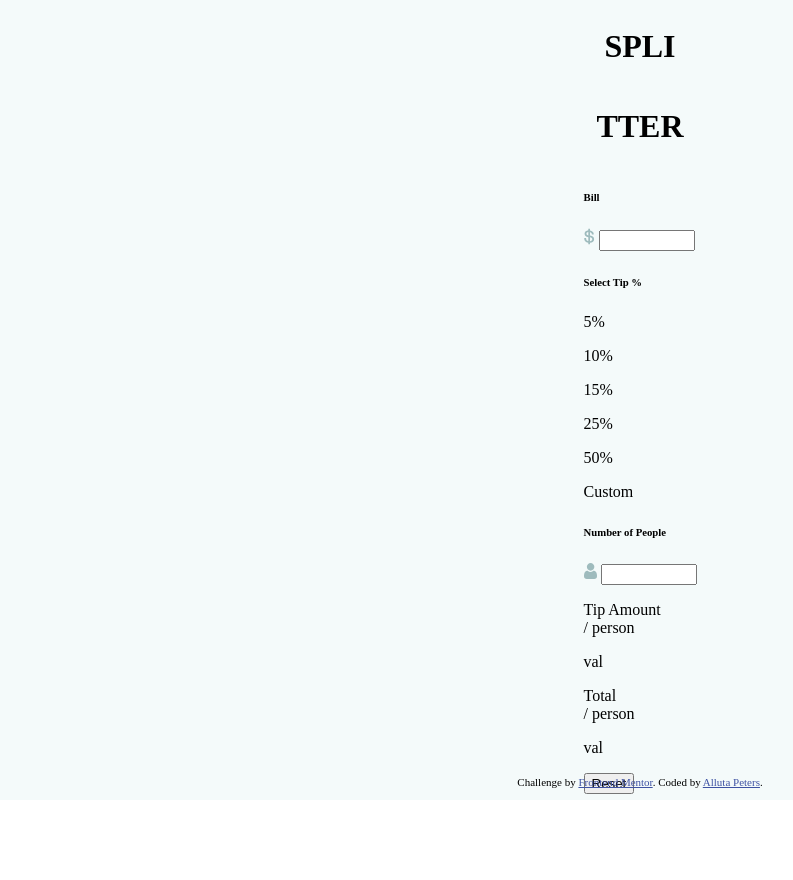
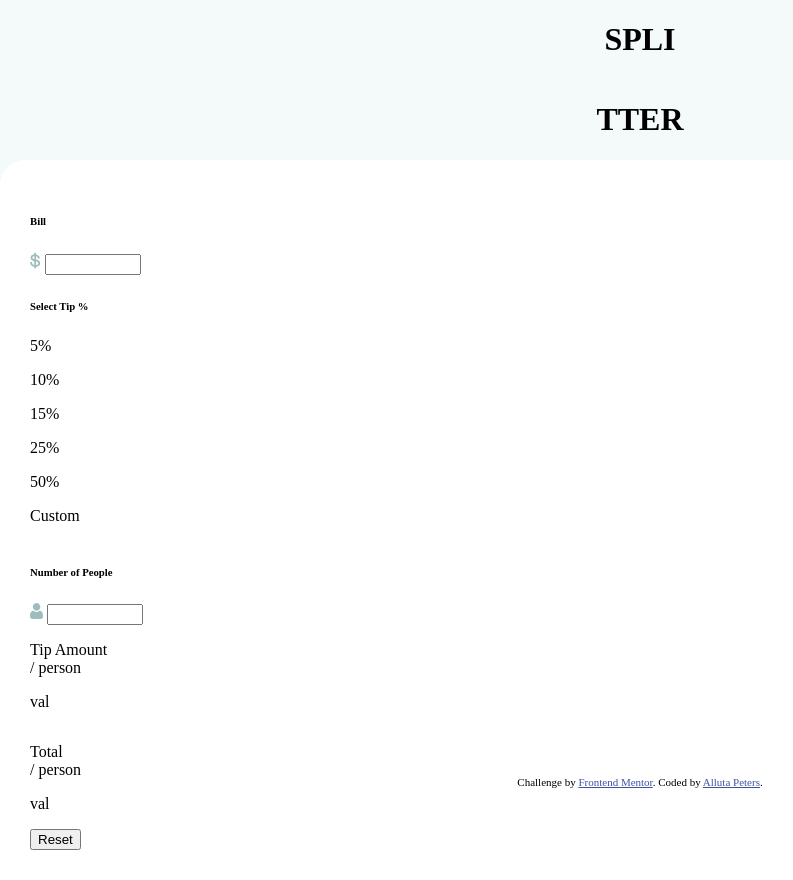
Before and after one commit to lutajpeters/tip-calculator-app, a plain HTML site: page index.html in a window 1280 px wide. Shown: the whole page, without its empty margins (0-793 px from the left). Before the commit the page ends 800 px from the top, so only its background shows below. Drawn offline with Linux system fonts and the light colour scheme.

Commit message:
Card styling.
added base styling for card.

updated global reset properties for box sizing.

```diff
--- a/css/tip-calculator.css
+++ b/css/tip-calculator.css
@@ -7,12 +7,19 @@
     --white: hsl(0, 0%, 100%);
 }
 
+html {
+    box-sizing: border-box;
+}
+
+*,
+*:before,
+*:after {
+    box-sizing: inherit;
+}
 
 body {
-    box-sizing: border-box;
     margin: 0;
 }
-
 
 .main-container {
     min-width: 100%;
@@ -24,7 +31,26 @@ body {
     flex-direction: column;
 }
 
+/*  */
 
+
+.card {
+    min-width: 100%;
+    padding: 30px;
+    border-top-left-radius: 25px;
+    border-top-right-radius: 25px;
+    background-color: var(--white);
+}
+
+.card-bill {
+    display: flex;
+    flex-direction: column;
+}
+
+.card-tip {
+    display: flex;
+    flex-direction: column;
+}
 
 /*  */
 
```
